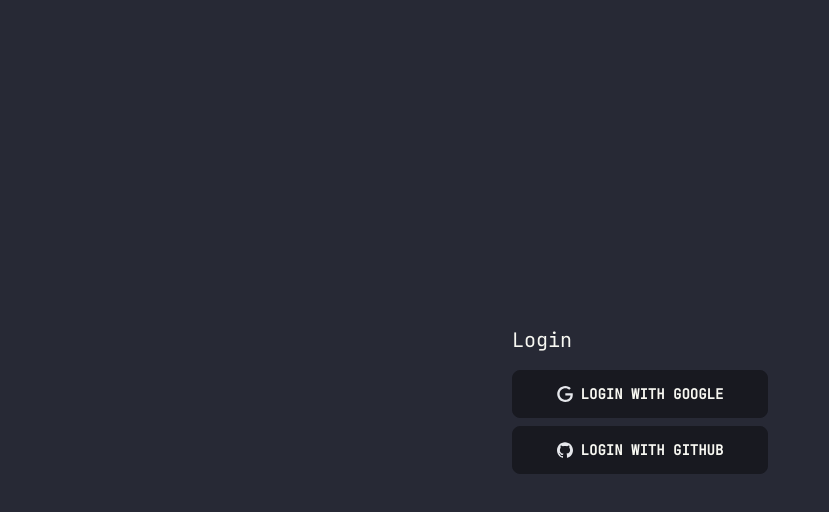
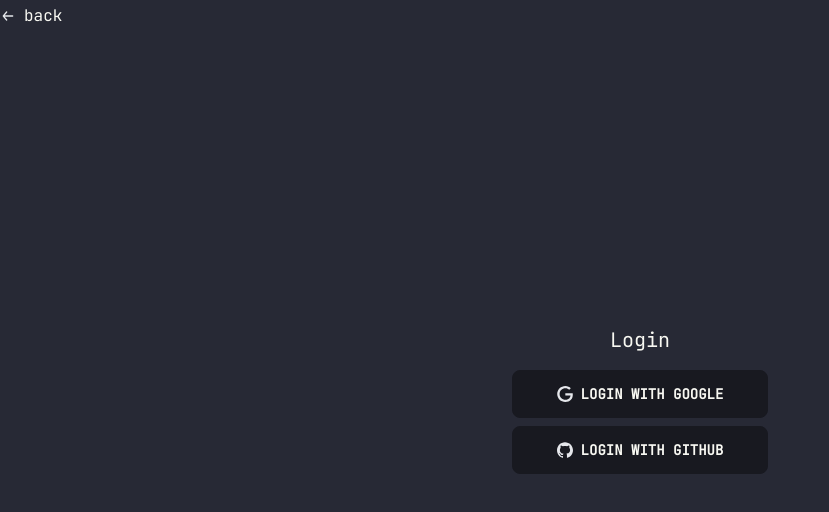
Before and after one commit to ANANTH-SWAMY/projfind, a React (Vite) app in the folder frontend/projfind/: page /login in a window 1280 px wide. Shown: the top 512 px of the page, without its empty margins (0-829 px from the left). Built offline with nearby package versions, Linux system fonts and the light colour scheme; a web font is replaced by a local one.

Commit message:
minor ui fixes

```diff
--- a/frontend/projfind/src/components/HomeComponents/HomeContainer.jsx
+++ b/frontend/projfind/src/components/HomeComponents/HomeContainer.jsx
@@ -1,3 +1,5 @@
+import { Link } from 'react-router-dom'
+
 function HomeContainer(){
 	return(
 		<section className="h-screen" id="home">
@@ -9,7 +11,7 @@ function HomeContainer(){
 					You bring the idea,<br/>
 					We bring the people.
 				</div>
-				<button className="btn btn-wide font-jetbrains margin mt-10">Get Started!</button>
+				<Link className="btn btn-wide font-jetbrains margin mt-10" to="/login">Get Started!</Link>
 			</div>
 		</section>
 	)
--- a/frontend/projfind/src/components/HomeComponents/Navbar.jsx
+++ b/frontend/projfind/src/components/HomeComponents/Navbar.jsx
@@ -10,7 +10,7 @@ function Navbar(){
 				<ul className="menu menu-horizontal px-1 font-jetbrains text-lg">
 					<li><a href="#home">Home</a></li>
 					<li><a href="#about">About Us</a></li>
-					<li><Link to="/login">Login</Link></li>
+					<li><Link to="/login" className="border-2">Login</Link></li>
 				</ul>
 			</div>
 		</div>
--- a/frontend/projfind/src/components/LoginPage.jsx
+++ b/frontend/projfind/src/components/LoginPage.jsx
@@ -1,14 +1,19 @@
+import { Link } from 'react-router-dom';
+
 function LoginPage(){
 	return(
+		<>
+			<Link to="/" className='flex items-center gap-2 w-16 h-8 fixed font-jetbrains'> <svg className='h-4 w-4' fill="#e5e7eb" xmlns="http://www.w3.org/2000/svg" viewBox="0 0 24 24"><g data-name="Layer 2"><g data-name="arrow-back"><rect width="24" height="24" transform="rotate(90 12 12)" opacity="0"/><path d="M19 11H7.14l3.63-4.36a1 1 0 1 0-1.54-1.28l-5 6a1.19 1.19 0 0 0-.09.15c0 .05 0 .08-.07.13A1 1 0 0 0 4 12a1 1 0 0 0 .07.36c0 .05 0 .08.07.13a1.19 1.19 0 0 0 .09.15l5 6A1 1 0 0 0 10 19a1 1 0 0 0 .64-.23 1 1 0 0 0 .13-1.41L7.14 13H19a1 1 0 0 0 0-2z"/></g></g></svg> back</Link>
 			<div className="h-screen flex items-center justify-center">
 				<div className='flex flex-col gap-4'>
-				<div className='font-jetbrains text-xl'>Login</div>
+					<div className='font-jetbrains text-xl text-center'>Login</div>
 					<div className='flex flex-col gap-2'>
 						<button className='btn btn-wide font-jetbrains'> <svg role="img" fill="#e5e7eb" viewBox="0 0 24 24" xmlns="http://www.w3.org/2000/svg" className="h-4 w-4"><title>Google</title><path d="M12.48 10.92v3.28h7.84c-.24 1.84-.853 3.187-1.787 4.133-1.147 1.147-2.933 2.4-6.053 2.4-4.827 0-8.6-3.893-8.6-8.72s3.773-8.72 8.6-8.72c2.6 0 4.507 1.027 5.907 2.347l2.307-2.307C18.747 1.44 16.133 0 12.48 0 5.867 0 .307 5.387.307 12s5.56 12 12.173 12c3.573 0 6.267-1.173 8.373-3.36 2.16-2.16 2.84-5.213 2.84-7.667 0-.76-.053-1.467-.173-2.053H12.48z"/></svg> Login with Google</button>
 						<button className='btn btn-wide font-jetbrains'> <svg role="img" fill="#e5e7eb" viewBox="0 0 24 24" xmlns="http://www.w3.org/2000/svg" className="h-4 w-4"><title>GitHub</title><path d="M12 .297c-6.63 0-12 5.373-12 12 0 5.303 3.438 9.8 8.205 11.385.6.113.82-.258.82-.577 0-.285-.01-1.04-.015-2.04-3.338.724-4.042-1.61-4.042-1.61C4.422 18.07 3.633 17.7 3.633 17.7c-1.087-.744.084-.729.084-.729 1.205.084 1.838 1.236 1.838 1.236 1.07 1.835 2.809 1.305 3.495.998.108-.776.417-1.305.76-1.605-2.665-.3-5.466-1.332-5.466-5.93 0-1.31.465-2.38 1.235-3.22-.135-.303-.54-1.523.105-3.176 0 0 1.005-.322 3.3 1.23.96-.267 1.98-.399 3-.405 1.02.006 2.04.138 3 .405 2.28-1.552 3.285-1.23 3.285-1.23.645 1.653.24 2.873.12 3.176.765.84 1.23 1.91 1.23 3.22 0 4.61-2.805 5.625-5.475 5.92.42.36.81 1.096.81 2.22 0 1.606-.015 2.896-.015 3.286 0 .315.21.69.825.57C20.565 22.092 24 17.592 24 12.297c0-6.627-5.373-12-12-12"/></svg> Login with GitHub</button>
 					</div>
 				</div>
 			</div>
+		</>
 	)
 }
 
```
Lines whose indentation alone changed are shown as unchanged.
